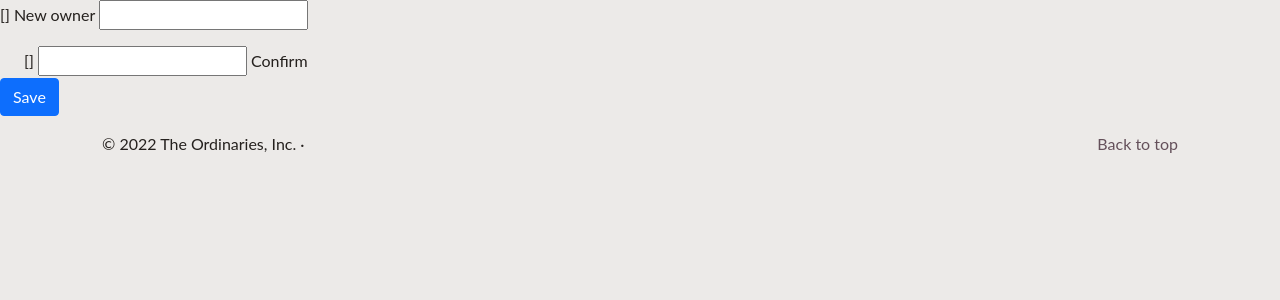
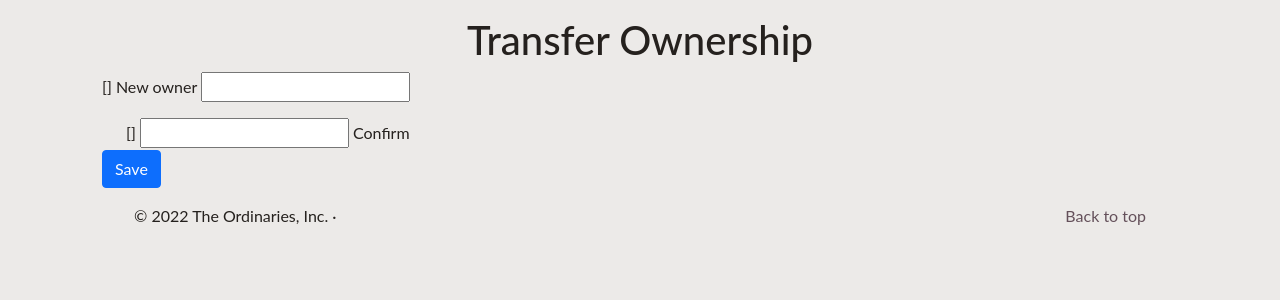
Before and after one commit to rahafv/The-Ordinaries, a Django app: template bookclub/templates/transfer_ownership.html in a window 1280 px wide. Shown: the part 56-356 px from the top of the page. Run offline with Django 3.2, Linux system fonts and the light colour scheme; the template is opened without the code that fills it: most values are stand-ins (such as "Sample title", 1, 10 or a date in 2020); form fields are guessed from the names that the template uses; some libraries are stand-ins or nearby versions.

Commit message:
Update bookclub/templates/transfer_ownership.html
Co-authored-by: rahaf almutairi <79159618+rahafv@users.noreply.github.com>

```diff
--- a/bookclub/templates/transfer_ownership.html
+++ b/bookclub/templates/transfer_ownership.html
@@ -1,9 +1,12 @@
 {% extends 'base_content.html' %}
 {% block title %}{{ club.name }}{% endblock %}
 {% block content %}
-{% comment %} <form action="{% url 'transfer_ownership' %}" method="post"> {% endcomment %}
-<form method="post">
-    {% csrf_token %}
+<div class="container">
+  <div class="row">
+    <div class="col-12">
+      <h1 style="text-align:center;" class="mt-3">Transfer Ownership</h1>
+      <form method="post">
+          {% csrf_token %}
     {{ form.non_field_errors }}
     <p>
       {{ form.new_owner.errors }}
```
